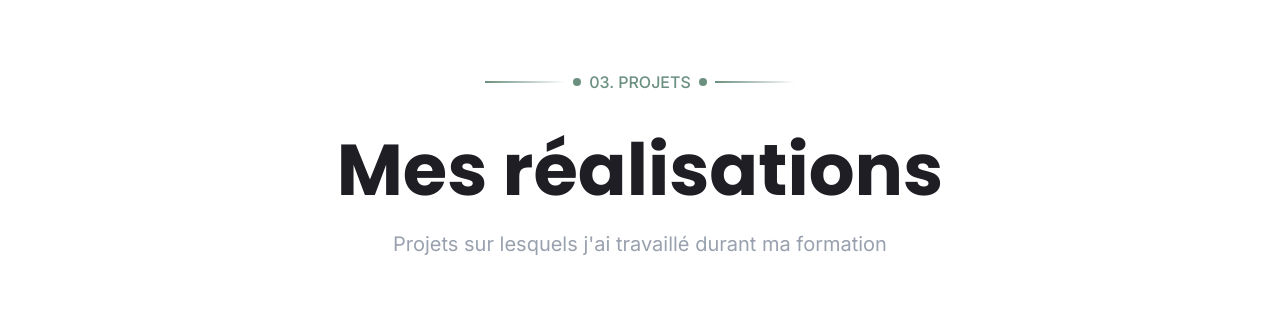
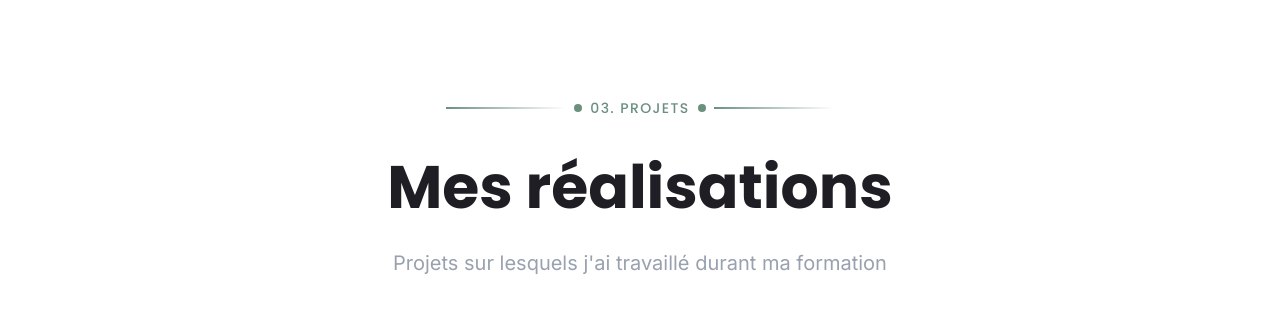
Before and after one commit to nabila-tamajnit/Portfolio, a React (Vite) app: page / in a window 1280 px wide. Shown: the part 2635-2947 px from the top of the page. Built offline with nearby package versions, Linux system fonts and the light colour scheme.

Commit message:
Add title

```diff
--- a/src/components/sections/Projects.jsx
+++ b/src/components/sections/Projects.jsx
@@ -4,19 +4,27 @@ export const Projects = () => {
 
     return (
 
-        <section className="min-h-screen flex justify-center pt-25">
-            <div>
-                <p className="text-sm lg:text-base text-sage-green font-medium mb-10 flex items-center justify-center gap-2">
-                    <span className=" h-0.5 w-20 bg-gradient-to-r from-sage-green to-white" ></span>
-                    <span className="w-2 h-2 bg-sage-green rounded-full"></span>
-                    03. PROJETS
-                    <span className="w-2 h-2 bg-sage-green rounded-full"></span>
-                    <span className=" h-0.5 w-20 bg-gradient-to-r from-sage-green to-white" ></span>
-                </p>
-                <h2 className=" text:6xl lg:text-7xl font-bold text-green-bg mb-6 text-center" >Mes réalisations</h2>
-                <p className="text-xl text-gray-400 max-w-2xl mx-auto text-center pb-12">
-                    Projets sur lesquels j'ai travaillé durant ma formation
-                </p>
+        <section className="py-32 px-6 lg:px-12">
+            <div className="max-w-7xl mx-auto">
+
+                <div className="text-center mb-20">
+                    <div className="flex items-center justify-center gap-2 mb-8">
+
+                        <div className="h-0.5 bg-gradient-to-r from-sage-green to-sage-green:0 w-20 lg:w-30" ></div>
+                        <div className="w-2 h-2 bg-sage-green rounded-full"></div>
+                        <h4 className="text-sm text-sage-green font-medium tracking-widest">03. PROJETS</h4>
+                        <div className="w-2 h-2 bg-sage-green rounded-full"></div>
+                        <div className="h-0.5 bg-gradient-to-r from-sage-green to-sage-green/0 w-20 lg:w-30" ></div>
+
+                    </div>
+
+                    <h2 className="text-5xl lg:text-6xl font-bold text-green-bg mb-6 leading-tight" >Mes réalisations</h2>
+
+                    <p className="text-xl text-gray-400 max-w-2xl mx-auto">
+                        Projets sur lesquels j'ai travaillé durant ma formation
+                    </p>
+                </div>
+
             </div>
         </section>
     )
```
